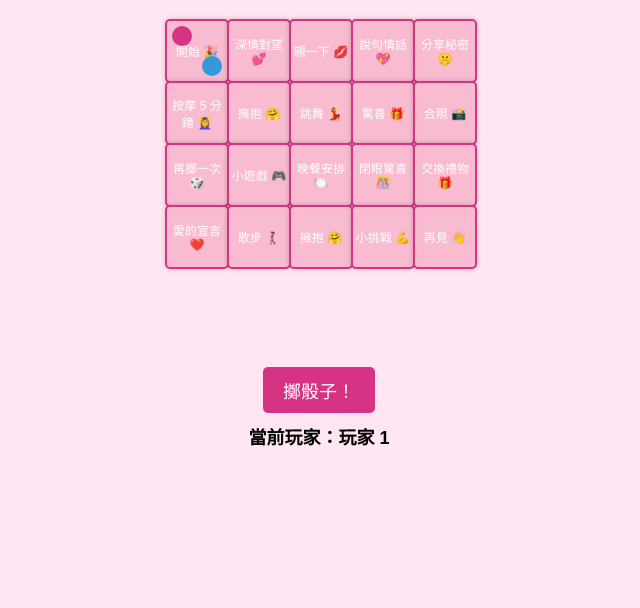
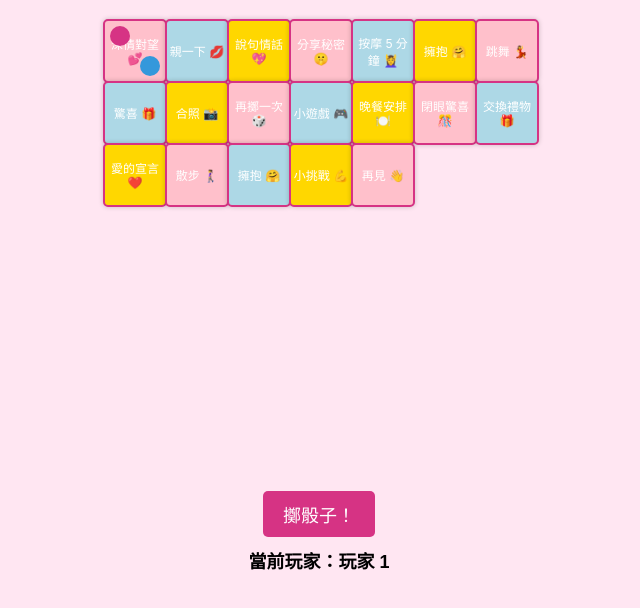
Before and after one commit to wuyi-513/wuyi, a plain HTML site: page index.html in a window 1280 px wide. Both pictures are taken after a click on the button "開始遊戲". Shown: the part 70-678 px from the top of the page, without its empty margins (321-961 px from the left). Drawn offline with Linux system fonts and the light colour scheme.

Commit message:
Update index.html

```diff
--- a/index.html
+++ b/index.html
@@ -31,16 +31,22 @@
             height: 100px;
             position: absolute;
             top: 40%;
+            animation: runAnimation 1s infinite;
+        }
+        @keyframes runAnimation {
+            0% { transform: translateY(0); }
+            50% { transform: translateY(-10px); }
+            100% { transform: translateY(0); }
         }
         #boy {
             left: -150px;
             background: url('https://via.placeholder.com/100?text=👦') no-repeat center/contain;
-            animation: boyRun 3s forwards;
+            animation: boyRun 3s forwards, runAnimation 1s infinite;
         }
         #girl {
             right: -150px;
             background: url('https://via.placeholder.com/100?text=👧') no-repeat center/contain;
-            animation: girlRun 3s forwards;
+            animation: girlRun 3s forwards, runAnimation 1s infinite;
         }
         @keyframes boyRun {
             to { left: 45%; }
@@ -95,8 +101,8 @@
         /* 大富翁棋盤 */
         #board {
             display: grid;
-            grid-template-columns: repeat(5, 60px);
-            grid-template-rows: repeat(5, 60px);
+            grid-template-columns: repeat(7, 60px);
+            grid-template-rows: repeat(7, 60px);
             gap: 2px;
             justify-content: center;
             margin: 20px auto;
@@ -114,6 +120,15 @@
             position: relative;
             border: 2px solid #d63384;
             box-shadow: 0 0 5px rgba(0,0,0,0.2);
+        }
+        .sweet {
+            background-color: #ffc0cb;
+        }
+        .adventure {
+            background-color: #add8e6;
+        }
+        .reward {
+            background-color: #ffd700;
         }
         .player1, .player2 {
             width: 20px;
@@ -262,26 +277,25 @@
 
         // 遊戲邏輯
         const tasks = [
-            "開始 🎉",
-            "深情對望 💕",
-            "親一下 💋",
-            "說句情話 💖",
-            "分享秘密 🤫",
-            "按摩 5 分鐘 💆‍♀️",
-            "擁抱 🤗",
-            "跳舞 💃",
-            "驚喜 🎁",
-            "合照 📸",
-            "再擲一次 🎲",
-            "小遊戲 🎮",
-            "晚餐安排 🍽️",
-            "閉眼驚喜 🎊",
-            "交換禮物 🎁",
-            "愛的宣言 ❤️",
-            "散步 🚶‍♀️",
-            "擁抱 🤗",
-            "小挑戰 💪",
-            "再見 👋"
+            { type: "sweet", text: "深情對望 💕" },
+            { type: "adventure", text: "親一下 💋" },
+            { type: "reward", text: "說句情話 💖" },
+            { type: "sweet", text: "分享秘密 🤫" },
+            { type: "adventure", text: "按摩 5 分鐘 💆‍♀️" },
+            { type: "reward", text: "擁抱 🤗" },
+            { type: "sweet", text: "跳舞 💃" },
+            { type: "adventure", text: "驚喜 🎁" },
+            { type: "reward", text: "合照 📸" },
+            { type: "sweet", text: "再擲一次 🎲" },
+            { type: "adventure", text: "小遊戲 🎮" },
+            { type: "reward", text: "晚餐安排 🍽️" },
+            { type: "sweet", text: "閉眼驚喜 🎊" },
+            { type: "adventure", text: "交換禮物 🎁" },
+            { type: "reward", text: "愛的宣言 ❤️" },
+            { type: "sweet", text: "散步 🚶‍♀️" },
+            { type: "adventure", text: "擁抱 🤗" },
+            { type: "reward", text: "小挑戰 💪" },
+            { type: "sweet", text: "再見 👋" }
         ];
 
         let playerPositions = [0, 0];
@@ -290,13 +304,13 @@
         function createBoard() {
             const board = document.getElementById("board");
             board.innerHTML = "";
-            for (let i = 0; i < 20; i++) {
+            tasks.forEach((task, i) => {
                 const tile = document.createElement("div");
-                tile.classList.add("tile");
-                tile.innerText = tasks[i % tasks.length];
+                tile.classList.add("tile", task.type);
+                tile.innerText = task.text;
                 tile.setAttribute("data-index", i);
                 board.appendChild(tile);
-            }
+            });
 
             // 添加玩家棋子
             const player1 = document.createElement("div");
```
